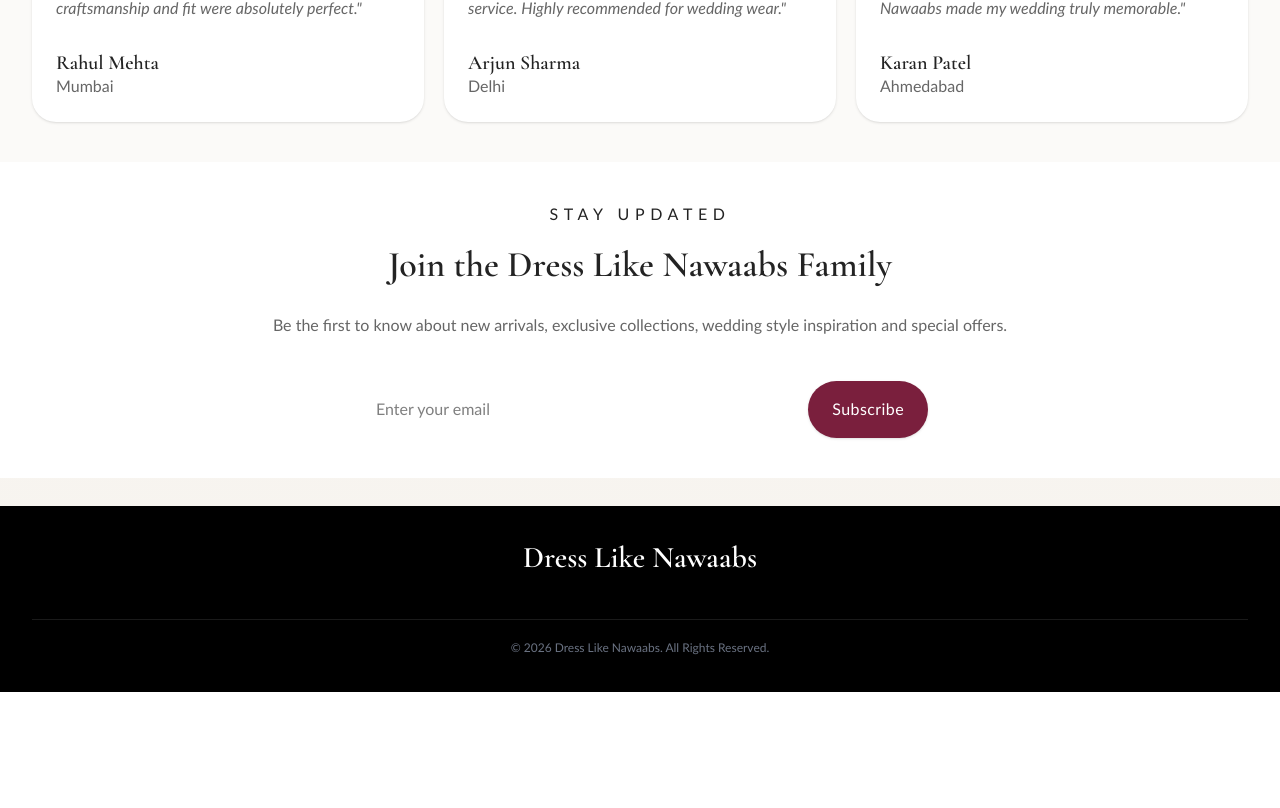
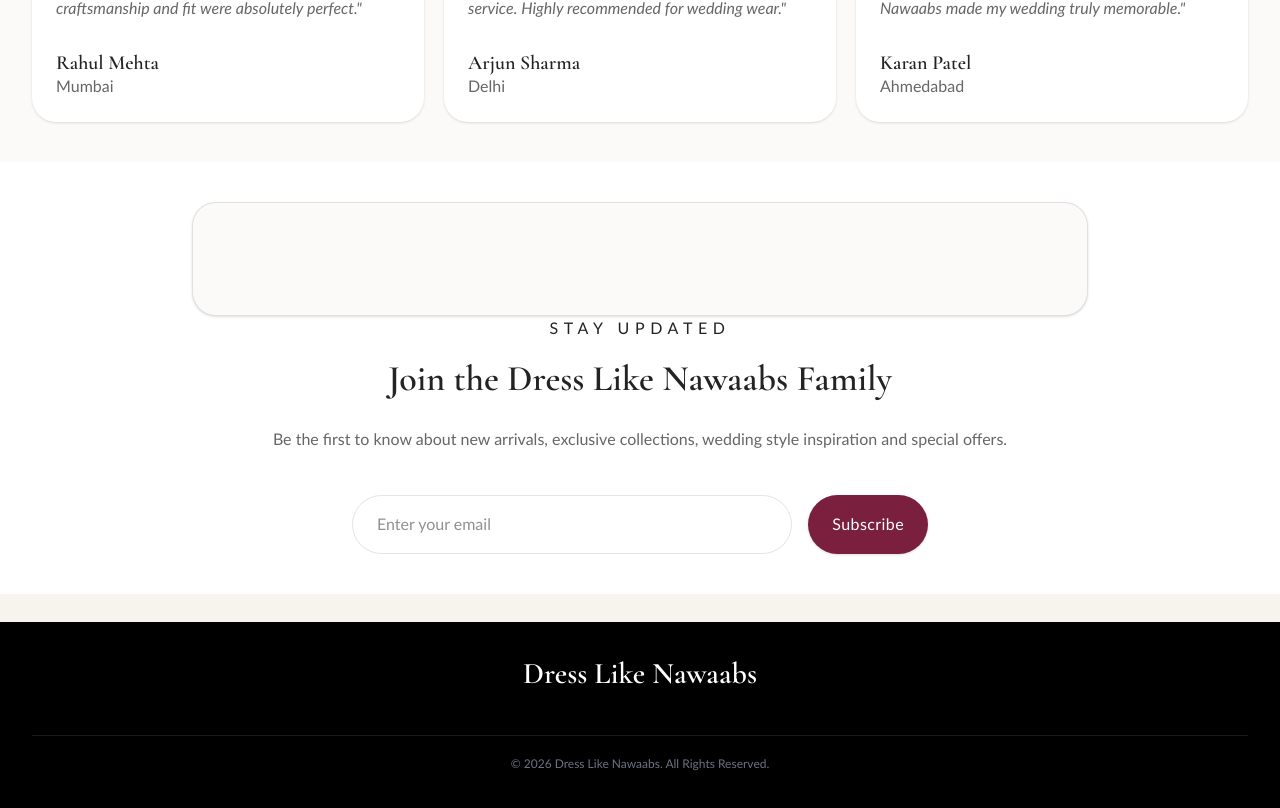
Before and after one commit to mohitshukla123-DLN/dln-website-v2, a React (Vite) app: page / in a window 1280 px wide. Shown: the part 3608-4416 px from the top of the page. Before the commit the page ends 4300 px from the top, so only its background shows below. Built offline with nearby package versions, Linux system fonts and the light colour scheme; no server answers; the database is empty.

Commit message:
refine homepage sections

```diff
--- a/app/components/homepage/FeaturedCollections.tsx
+++ b/app/components/homepage/FeaturedCollections.tsx
@@ -39,7 +39,7 @@ export default function FeaturedCollections({ settings }: Props) {
   }
 
   return (
-    <section id="featured-collections" className="scroll-mt-20 bg-[var(--background)] py-10 sm:py-16">
+    <section id="featured-collections" className="scroll-mt-20 bg-[var(--surface)] py-10 sm:py-16">
       <Container>
         <div className="mb-6 text-center sm:mb-10">
           <p className="text-[10px] uppercase tracking-[0.22em] text-[var(--burgundy)] sm:text-sm sm:tracking-[0.35em]">
--- a/app/components/homepage/Newsletter.tsx
+++ b/app/components/homepage/Newsletter.tsx
@@ -19,7 +19,7 @@ export default function Newsletter({ settings }: Props) {
     >
       <Container>
 
-        <div className="mx-auto max-w-3xl text-center">
+        <div className="mx-auto max-w-4xl rounded-3xl border border-black/10 bg-[var(--background)] px-6 py-10 text-center shadow-sm sm:px-12 sm:py-14"></div><div className="mx-auto max-w-3xl text-center">
 
           <p className="uppercase tracking-[0.35em]">
             Stay Updated
@@ -40,7 +40,7 @@ export default function Newsletter({ settings }: Props) {
             <input
               type="email"
               placeholder="Enter your email"
-              className="flex-1 rounded-full px-6 py-4 text-black outline-none"
+              className="flex-1 rounded-full border border-black/10 bg-white px-6 py-4 text-[var(--foreground)] outline-none transition focus:border-[var(--burgundy)] focus:ring-2 focus:ring-[var(--burgundy)]/10"
             />
 
             <Button
```
